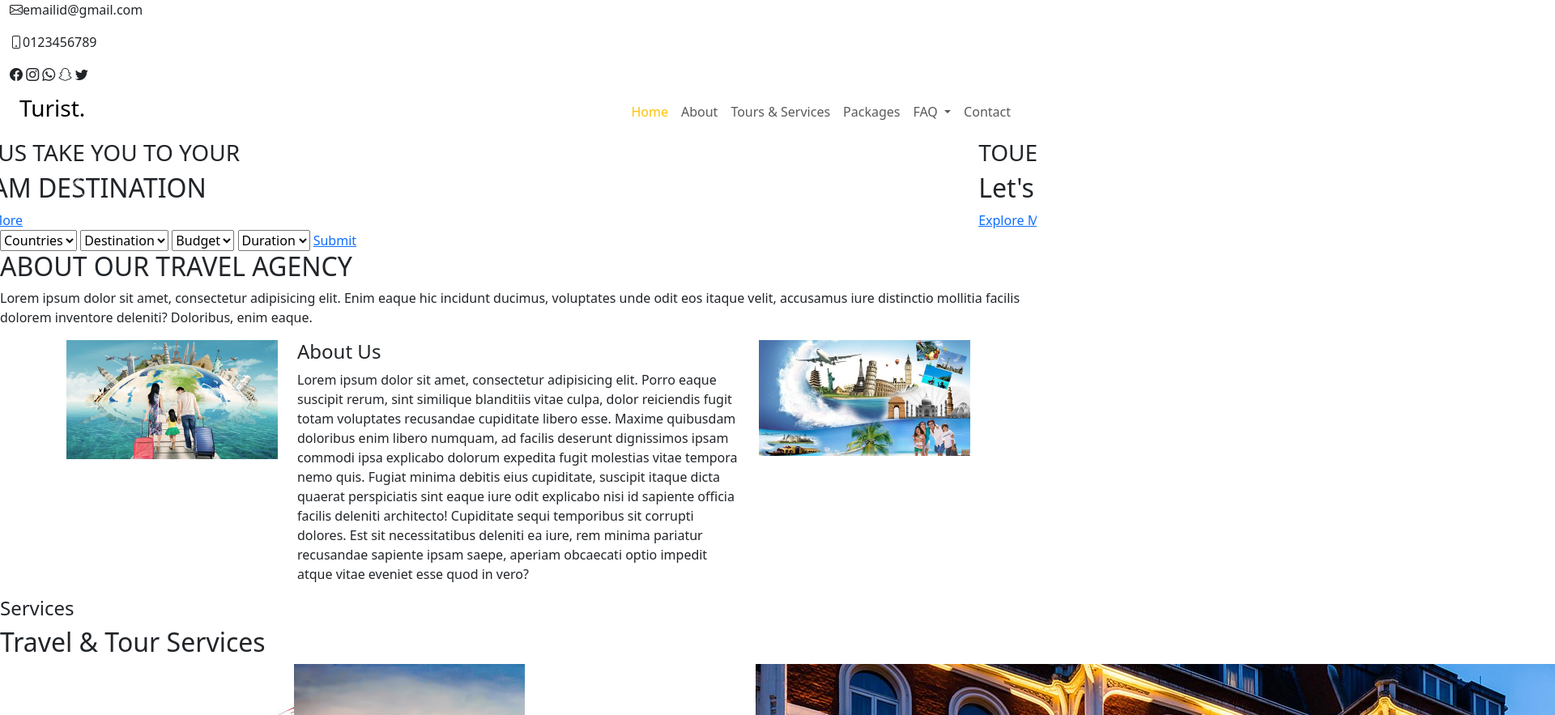
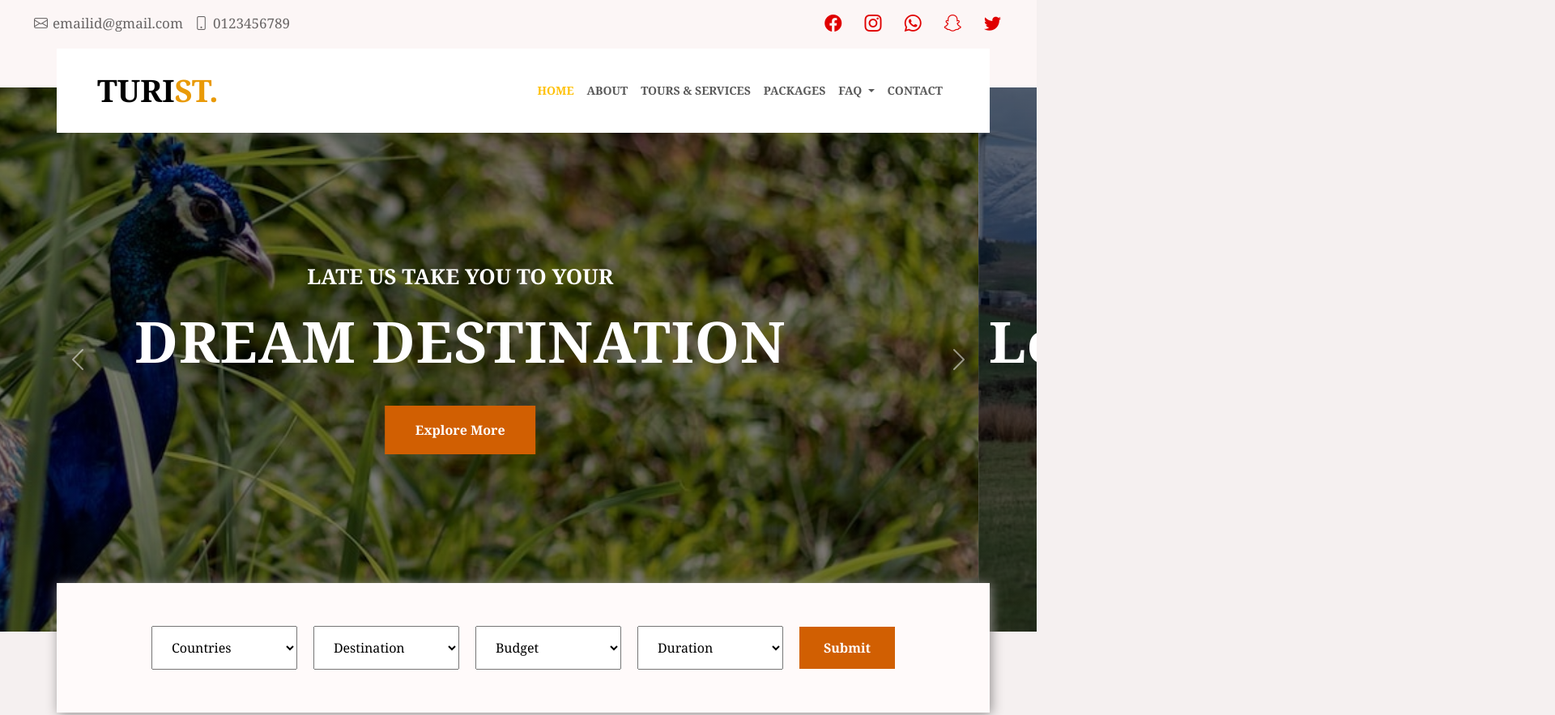
Before and after one commit to SAHOO662/Tour_Travel_Site, a plain HTML site: page public/home.html in a window 1280 px wide. Shown: the top 883 px of the page at 81% size, 1920 px wide, since content can reach past the window. Drawn offline with nearby package versions, Linux system fonts and the light colour scheme.

Commit message:
home page link correction
update 4

```diff
--- a/public/home.html
+++ b/public/home.html
@@ -7,7 +7,7 @@
     <meta name="viewport" content="width=device-width, initial-scale=1.0">
     <title>Document</title>
     <!-- add css -->
-    <link rel="stylesheet" href="../src/media.css">
+    <link rel="stylesheet" href="../src/style.css">
 
     <!-- Connect with Bootstrap, Bootstrap-icons & googlefonts -->
     <link rel="stylesheet" href="https://cdn.jsdelivr.net/npm/bootstrap@5.3.0-alpha1/dist/css/bootstrap.min.css">
```
Also changed, not shown: public/contact.html (+1 -1 lines).
